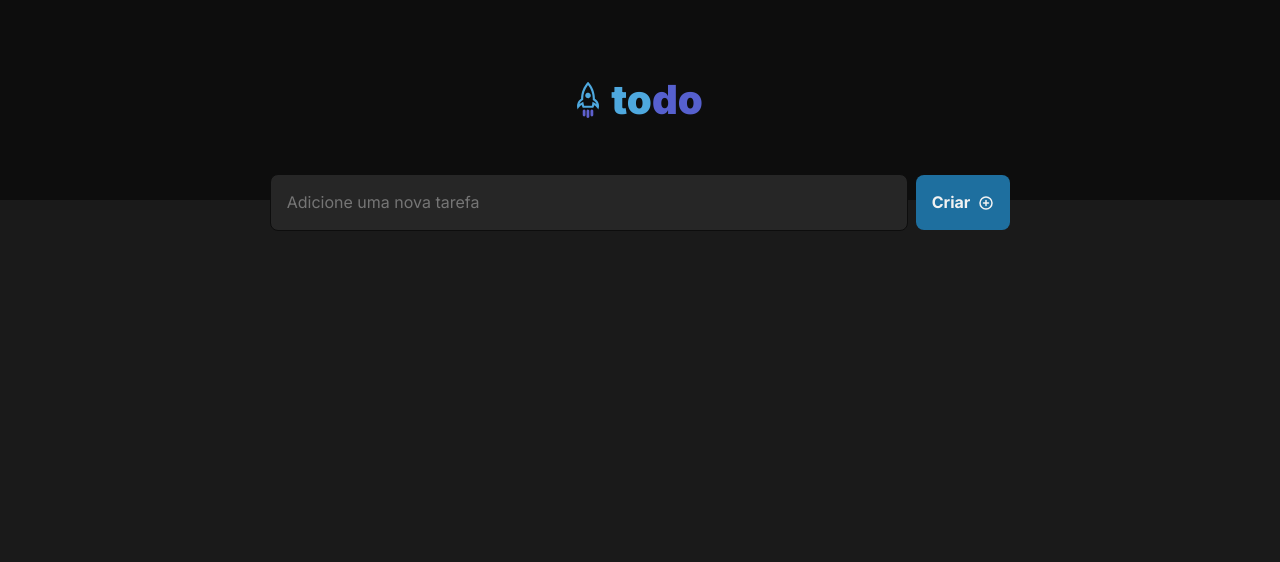
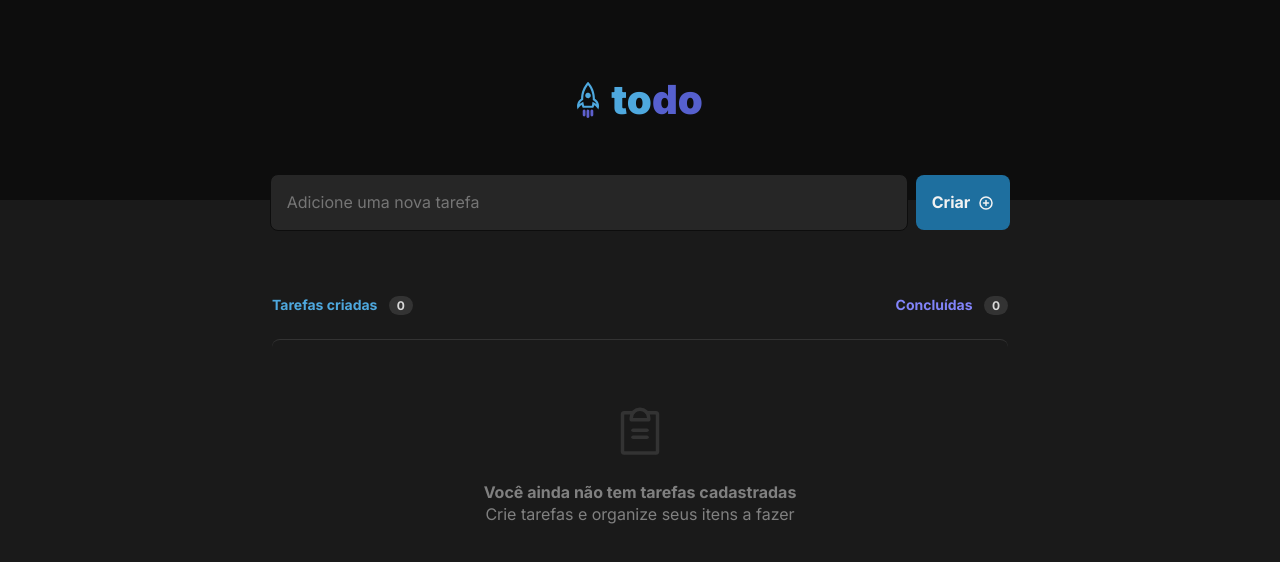
Before and after one commit to davirlima/to-do, a React (Vite) app: page / in a window 1280 px wide. Shown: the top 562 px of the page. Built offline with nearby package versions, Linux system fonts and the light colour scheme.

Commit message:
Componente Tasks

```diff
--- a/src/App.tsx
+++ b/src/App.tsx
@@ -1,12 +1,14 @@
 import "./global.css";
 import { Header } from "./components/Header";
 import { FormTask } from "./components/FormTask";
+import { Tasks } from "./components/Tasks";
 
 export function App() {
   return (
     <div>
       <Header />
       <FormTask />
+      <Tasks />
     </div>
   );
 }
--- /dev/null
+++ b/src/components/Tasks.module.css
@@ -0,0 +1,54 @@
+.tasksArea {
+  width: 46rem;
+  margin: 0 auto;
+  margin-top: 4rem;
+  text-align: center;
+}
+
+.informationTasks {
+  display: flex;
+  flex-direction: row;
+  justify-content: space-between;
+}
+
+.informationTasks h2 {
+  font-size: 0.875rem;
+  font-weight: 700;
+}
+
+.informationTasks span {
+  margin-left: 0.5rem;
+
+  padding: 0.125rem 0.5rem;
+  background-color: var(--gray-400);
+  border-radius: 999px;
+
+  font-size: 0.75rem;
+  color: var(--gray-200);
+}
+
+.createdTasks {
+  color: var(--blue);
+}
+
+.concludedTasks {
+  color: var(--purple);
+}
+
+.defaultInformation {
+  margin-top: 1.5rem;
+  padding: 4rem 1.5rem;
+  border-top: 1px solid var(--gray-400);
+  border-radius: 8px;
+}
+
+.titleDefaultInformation {
+  margin-top: 1rem;
+  font-size: 1rem;
+  font-weight: 700;
+}
+
+.subtitleDefaultInformation {
+  font-size: 1rem;
+  font-weight: 400;
+}
--- /dev/null
+++ b/src/components/Tasks.tsx
@@ -0,0 +1,26 @@
+import { ClipboardText } from "phosphor-react";
+import styles from "./Tasks.module.css";
+
+export function Tasks() {
+  return (
+    <div className={styles.tasksArea}>
+      <div className={styles.informationTasks}>
+        <h2 className={styles.createdTasks}>
+          Tarefas criadas <span>0</span>
+        </h2>
+        <h2 className={styles.concludedTasks}>
+          Concluídas <span>0</span>
+        </h2>
+      </div>
+      <div className={styles.defaultInformation}>
+        <ClipboardText size={56} color="var(--gray-400)" />
+        <h2 className={styles.titleDefaultInformation}>
+          Você ainda não tem tarefas cadastradas
+        </h2>
+        <h3 className={styles.subtitleDefaultInformation}>
+          Crie tarefas e organize seus itens a fazer
+        </h3>
+      </div>
+    </div>
+  );
+}
```
